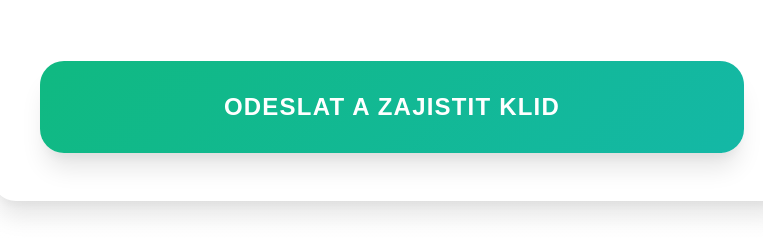
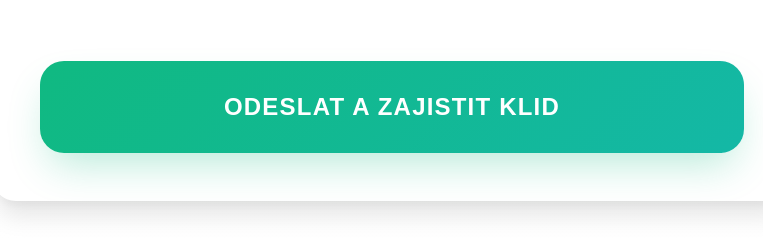
Before and after one commit to filllomex-beep/DaneNula.cz, a website: page index.html in a window 1280 px wide. Shown: the part 4743-4981 px from the top of the page, 248-1011 px from the left. Drawn offline with Linux system fonts and the light colour scheme.

Commit message:
Fix submit button hover animation - consistent green shadow

```diff
--- a/index.css
+++ b/index.css
@@ -1089,7 +1089,7 @@ a:hover {
   font-size: var(--text-2xl);
   padding: var(--space-8) var(--space-12);
   letter-spacing: 0.05em;
-  box-shadow: var(--shadow-xl);
+  box-shadow: var(--shadow-green);
 }
 
 .btn-submit:hover {
```
